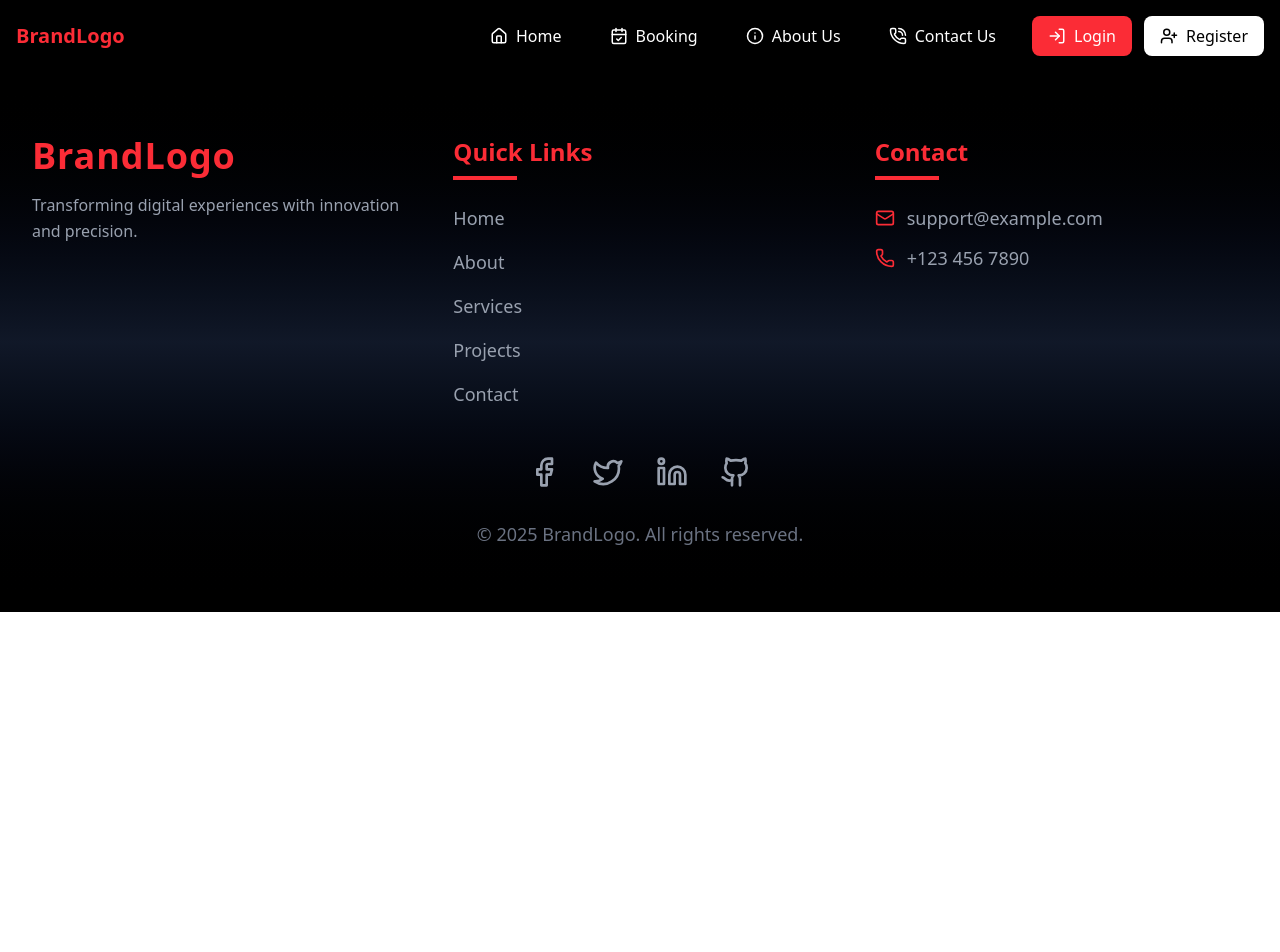
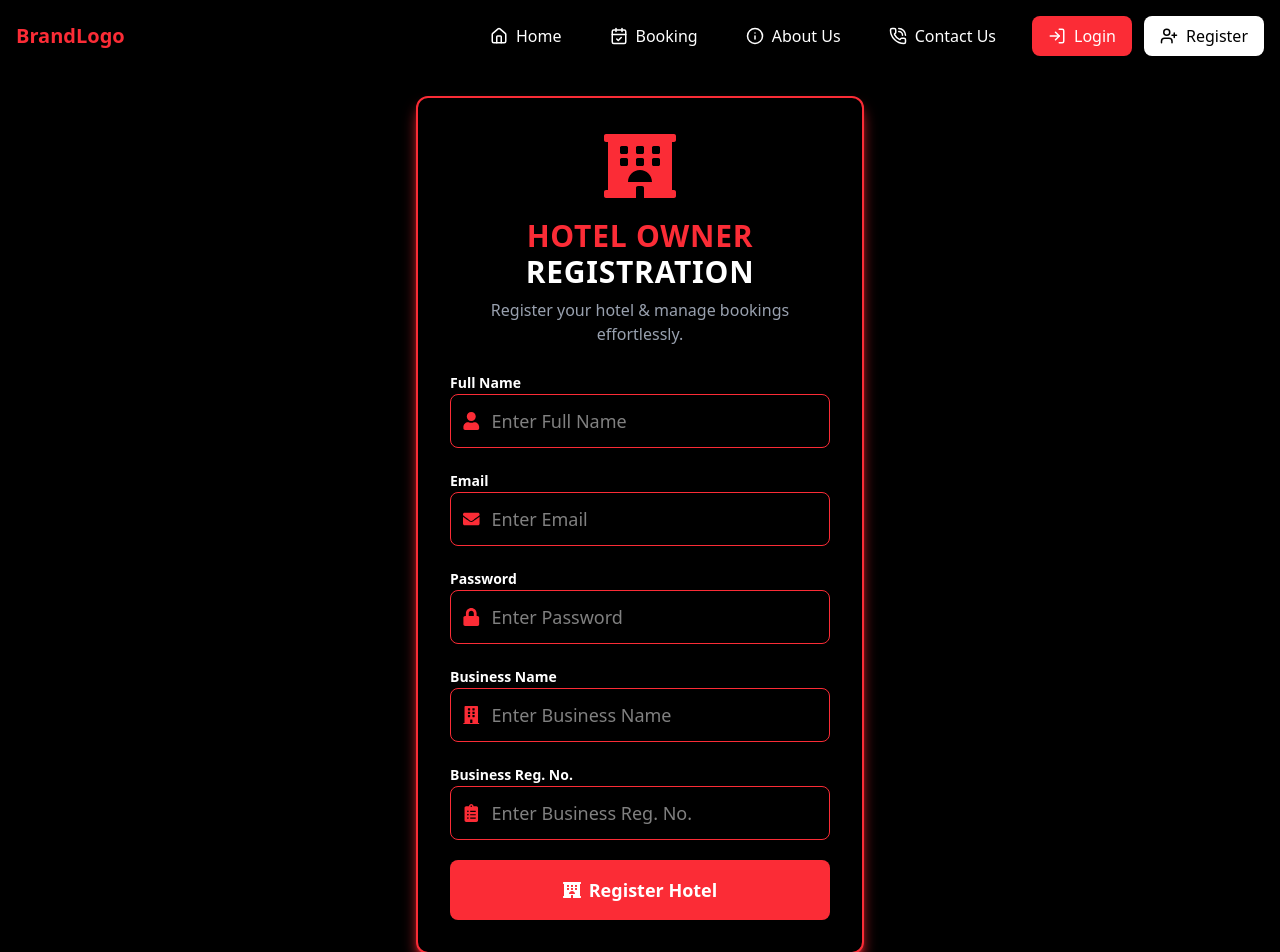
Before and after one commit to TUSHAR-hase/Cab-booking, a React (Vite) app in the folder frontend/: page /register/hotel in a window 1280 px wide. Shown: the top 952 px of the page. Before the commit the page ends 800 px from the top, so only its background shows below. Built offline with nearby package versions, Linux system fonts and the light colour scheme.

Commit message:
hotel owner registration form

```diff
--- a/frontend/src/App.jsx
+++ b/frontend/src/App.jsx
@@ -14,7 +14,7 @@ import Register from "./Pages/Main/Register.jsx";
 import OtpPage from "./Pages/Main/Otp.jsx";
 import Login from "./Pages/Main/Login.jsx";
 import AirlineOwnerRegistration from "./Pages/Flight/AirLineRegistartion.jsx";
-
+import HotelOwnerRegister from "./Pages/Hotel/HotelOwnerRegister.jsx";
 
 function App() {
 
@@ -34,7 +34,7 @@ function App() {
         <Route path="/booking/hoteldetails" element={<HotelDetails />} />
         <Route path="/booking/hotelreview" element={<HotelReviewPage />} />
         <Route path="/register/airline" element={<AirlineOwnerRegistration/>} />
-
+        <Route path="/register/hotel" element={<HotelOwnerRegister/>} />
       </Routes>
       <Footer />
     </Router>
--- /dev/null
+++ b/frontend/src/Pages/Hotel/HotelOwnerRegister.jsx
@@ -0,0 +1,145 @@
+import React, { useState } from "react";
+import { useNavigate } from "react-router-dom";
+import axios from "axios";
+import { FaHotel, FaUser, FaEnvelope, FaLock, FaBuilding, FaClipboardList } from "react-icons/fa";
+
+const HotelOwnerRegister = () => {
+  const navigate = useNavigate();
+  const [formData, setFormData] = useState({
+    name: "",
+    email: "",
+    password: "",
+    businessName: "",
+    businessRegNo: "",
+  });
+
+  const [error, setError] = useState("");
+
+  const handleChange = (e) => {
+    setFormData({ ...formData, [e.target.name]: e.target.value });
+  };
+
+  const handleSubmit = async (e) => {
+    e.preventDefault();
+    const { name, email, password, businessName, businessRegNo } = formData;
+
+    if (!name || !email || !password || !businessName || !businessRegNo) {
+      setError("All fields are required");
+      return;
+    }
+
+    try {
+      const response = await axios.post(
+        `${import.meta.env.VITE_API_URL}/api/hotelowner/register`,
+        formData
+      );
+
+      if (response.data.statusCode === 201) {
+        navigate("/otp/" + email);
+      } else {
+        setError(response.data.message);
+      }
+    } catch (err) {
+      setError("Error occurred during registration");
+    }
+  };
+
+  return (
+    <div className="min-h-screen flex items-center justify-center bg-black text-white p-6">
+      <div className="bg-black border-2 border-red-500 rounded-xl p-8 max-w-md w-full text-center shadow-red-500 shadow-lg">
+
+        {/* Hotel Icon */}
+        <FaHotel className="text-red-500 text-7xl mx-auto mb-4" />
+
+        <h2 className="text-3xl font-bold uppercase tracking-wide text-red-500 mb-2">
+          Hotel Owner <span className="text-white">Registration</span>
+        </h2>
+        <p className="text-gray-400 mb-6">Register your hotel & manage bookings effortlessly.</p>
+
+        {error && <p className="text-red-500 text-md mb-4">{error}</p>}
+
+        <div className="space-y-5 text-left">
+          {/* Full Name */}
+          <label className="text-sm font-semibold">Full Name</label>
+          <div className="flex items-center bg-black border border-red-500 p-3 rounded-lg text-lg">
+            <FaUser className="text-red-500 mr-3" />
+            <input
+              type="text"
+              name="name"
+              placeholder="Enter Full Name"
+              value={formData.name}
+              onChange={handleChange}
+              className="w-full bg-black text-white focus:outline-none"
+            />
+          </div>
+
+          {/* Email */}
+          <label className="text-sm font-semibold">Email</label>
+          <div className="flex items-center bg-black border border-red-500 p-3 rounded-lg text-lg">
+            <FaEnvelope className="text-red-500 mr-3" />
+            <input
+              type="email"
+              name="email"
+              placeholder="Enter Email"
+              value={formData.email}
+              onChange={handleChange}
+              className="w-full bg-black text-white focus:outline-none"
+            />
+          </div>
+
+          {/* Password */}
+          <label className="text-sm font-semibold">Password</label>
+          <div className="flex items-center bg-black border border-red-500 p-3 rounded-lg text-lg">
+            <FaLock className="text-red-500 mr-3" />
+            <input
+              type="password"
+              name="password"
+              placeholder="Enter Password"
+              value={formData.password}
+              onChange={handleChange}
+              className="w-full bg-black text-white focus:outline-none"
+            />
+          </div>
+
+          {/* Business Name */}
+          <label className="text-sm font-semibold">Business Name</label>
+          <div className="flex items-center bg-black border border-red-500 p-3 rounded-lg text-lg">
+            <FaBuilding className="text-red-500 mr-3" />
+            <input
+              type="text"
+              name="businessName"
+              placeholder="Enter Business Name"
+              value={formData.businessName}
+              onChange={handleChange}
+              className="w-full bg-black text-white focus:outline-none"
+            />
+          </div>
+
+          {/* Business Registration Number */}
+          <label className="text-sm font-semibold">Business Reg. No.</label>
+          <div className="flex items-center bg-black border border-red-500 p-3 rounded-lg text-lg">
+            <FaClipboardList className="text-red-500 mr-3" />
+            <input
+              type="text"
+              name="businessRegNo"
+              placeholder="Enter Business Reg. No."
+              value={formData.businessRegNo}
+              onChange={handleChange}
+              className="w-full bg-black text-white focus:outline-none"
+            />
+          </div>
+
+          {/* Register Button */}
+          <button
+            onClick={handleSubmit}
+            className="w-full bg-red-500 hover:bg-red-600 text-white font-bold py-4 text-lg rounded-lg flex items-center justify-center space-x-2"
+          >
+            <FaHotel /> <span>Register Hotel</span>
+          </button>
+        </div>
+      </div>
+    </div>
+  );
+};
+
+export default HotelOwnerRegister;
--- a/frontend/src/Pages/Main/Login.jsx
+++ b/frontend/src/Pages/Main/Login.jsx
@@ -3,7 +3,7 @@ import { useNavigate } from "react-router-dom";
 import { motion } from "framer-motion";
 import axios from "axios";
 import Cookies from "js-cookie";
-import { Mail, Lock } from "lucide-react";
+import { Mail, Lock, LogIn } from "lucide-react";
 
 const Login = () => {
   const navigate = useNavigate();
@@ -71,8 +71,9 @@ const Login = () => {
           {errorMessage && <p className="text-red-500 text-center">{errorMessage}</p>}
           <button
             onClick={handleSubmit}
-            className="w-full flex items-center justify-center bg-red-500 text-white font-semibold px-6 py-3 rounded-lg hover:bg-red-600 transition-all duration-300 transform hover:scale-105 shadow-lg text-lg"
+            className="w-full flex items-center justify-center gap-2 bg-red-500 text-white font-semibold px-6 py-3 rounded-lg hover:bg-red-600 transition-all duration-300 transform hover:scale-105 shadow-lg text-lg"
           >
+            <LogIn size={24} />
             Login
           </button>
         </div>
--- a/frontend/src/Pages/Main/Otp.jsx
+++ b/frontend/src/Pages/Main/Otp.jsx
@@ -1,8 +1,8 @@
 import React, { useState } from 'react';
-import { TextField, Button, Box, Typography } from '@mui/material';
 import { useParams } from 'react-router-dom';
 import axios from 'axios';
 import Cookies from 'js-cookie';
+import { KeyRound } from 'lucide-react';
 
 const OtpPage = () => {
     const { email } = useParams();
@@ -67,8 +67,9 @@ const OtpPage = () => {
 
                 <button
                     onClick={handleSubmit}
-                    className="w-full bg-red-500 hover:bg-red-600 text-white font-bold text-lg py-2 rounded-lg transition-all"
+                    className="w-full flex items-center justify-center gap-2 bg-red-500 hover:bg-red-600 text-white font-bold text-lg py-2 rounded-lg transition-all"
                 >
+                    <KeyRound size={22} />
                     Submit OTP
                 </button>
             </div>
--- a/frontend/src/Pages/Main/Register.jsx
+++ b/frontend/src/Pages/Main/Register.jsx
@@ -2,7 +2,7 @@ import React, { useState } from "react";
 import { useNavigate } from "react-router-dom";
 import { motion } from "framer-motion";
 import axios from "axios";
-import { User, Mail, Lock, Phone, Users } from "lucide-react";
+import { User, Mail, Lock, Phone, Users, UserPlus } from "lucide-react";
 
 const Register = () => {
   const navigate = useNavigate();
@@ -103,8 +103,9 @@ const Register = () => {
           {/* Register Button */}
           <button
             onClick={handleSubmit}
-            className="w-full flex items-center justify-center bg-red-500 text-white font-semibold px-5 py-2 sm:py-3 rounded-lg hover:bg-red-600 transition-all duration-300 transform hover:scale-105 shadow-lg text-base sm:text-lg"
+            className="w-full flex items-center justify-center gap-2 bg-red-500 text-white font-semibold px-5 py-2 sm:py-3 rounded-lg hover:bg-red-600 transition-all duration-300 transform hover:scale-105 shadow-lg text-base sm:text-lg"
           >
+            <UserPlus size={22} />
             Register
           </button>
         </div>
```
